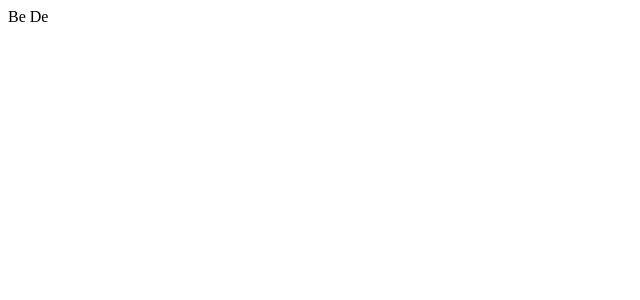
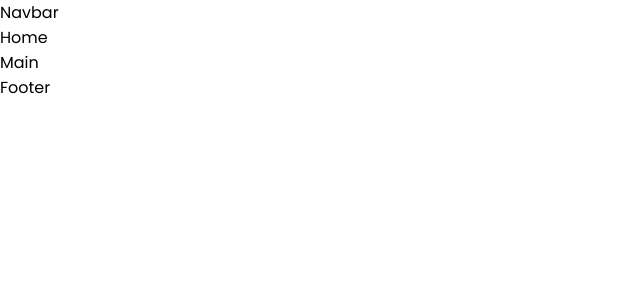
Before and after one commit to duyanh711/travel-tour-booking, a React (Create React App) app: page / in a window 1280 px wide. Shown: the top 300 px of the page, without its empty margins (0-640 px from the left). Built offline with nearby package versions, Linux system fonts and the light colour scheme.

Commit message:
update css

```diff
--- a/src/App.css
+++ b/src/App.css
@@ -1 +1,11 @@
  @import url('https://fonts.googleapis.com/css2?family=Lato:wght@300&family=Poppins:wght@300;400;500;600&display=swap');
+
+ * {
+   padding: 0;
+   margin: 0;
+   box-sizing: border-box;
+ }
+
+ body {
+   font-family: 'Poppins', sans-serif;
+ }
--- a/src/App.js
+++ b/src/App.js
@@ -1,11 +1,16 @@
 import './App.css';
+import Footer from './components/Footer/Footer';
+import Home from './components/Home/Home';
+import Main from './components/Main/Main';
+import Navbar from './components/Navbar/Navbar';
 
 function App() {
   return (
     <>
-      <div>
-        Be De
-      </div>
+      <Navbar />
+      <Home />
+      <Main />
+      <Footer />
     </>
   );
 }
--- a/src/components/Footer/Footer.js
+++ b/src/components/Footer/Footer.js
@@ -0,0 +1,12 @@
+import React from 'react'
+import './footer.css'
+
+const Footer = () => {
+    return (
+        <div>
+            Footer
+        </div>
+    )
+}
+
+export default Footer
--- a/src/components/Home/Home.js
+++ b/src/components/Home/Home.js
@@ -0,0 +1,12 @@
+import React from 'react'
+import './home.css'
+
+const Home = () => {
+    return (
+        <div>
+            Home
+        </div>
+    )
+}
+
+export default Home
--- a/src/components/Main/Main.js
+++ b/src/components/Main/Main.js
@@ -0,0 +1,12 @@
+import React from 'react'
+import './main.css'
+
+const Main = () => {
+    return (
+        <div>
+            Main
+        </div>
+    )
+}
+
+export default Main
--- a/src/components/Navbar/Navbar.js
+++ b/src/components/Navbar/Navbar.js
@@ -0,0 +1,11 @@
+import React from 'react'
+import './navbar.css'
+const Navbar = () => {
+    return (
+        <div>
+            Navbar
+        </div>
+    )
+}
+
+export default Navbar
```
Also changed, not shown: src/components/Footer/footer.css (added), src/components/Home/home.css (added), src/components/Main/main.css (added), src/components/Navbar/navbar.css (added).
